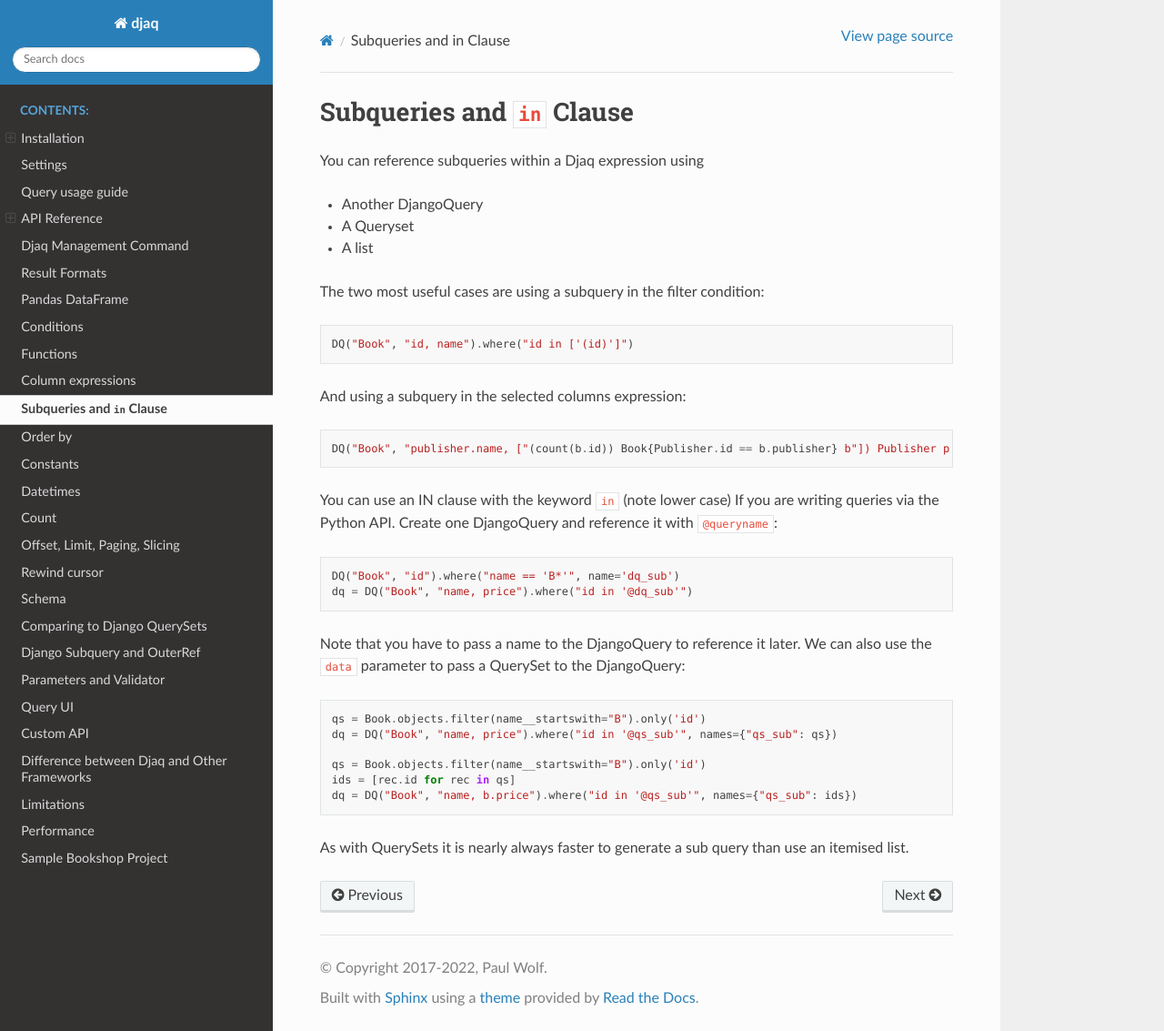
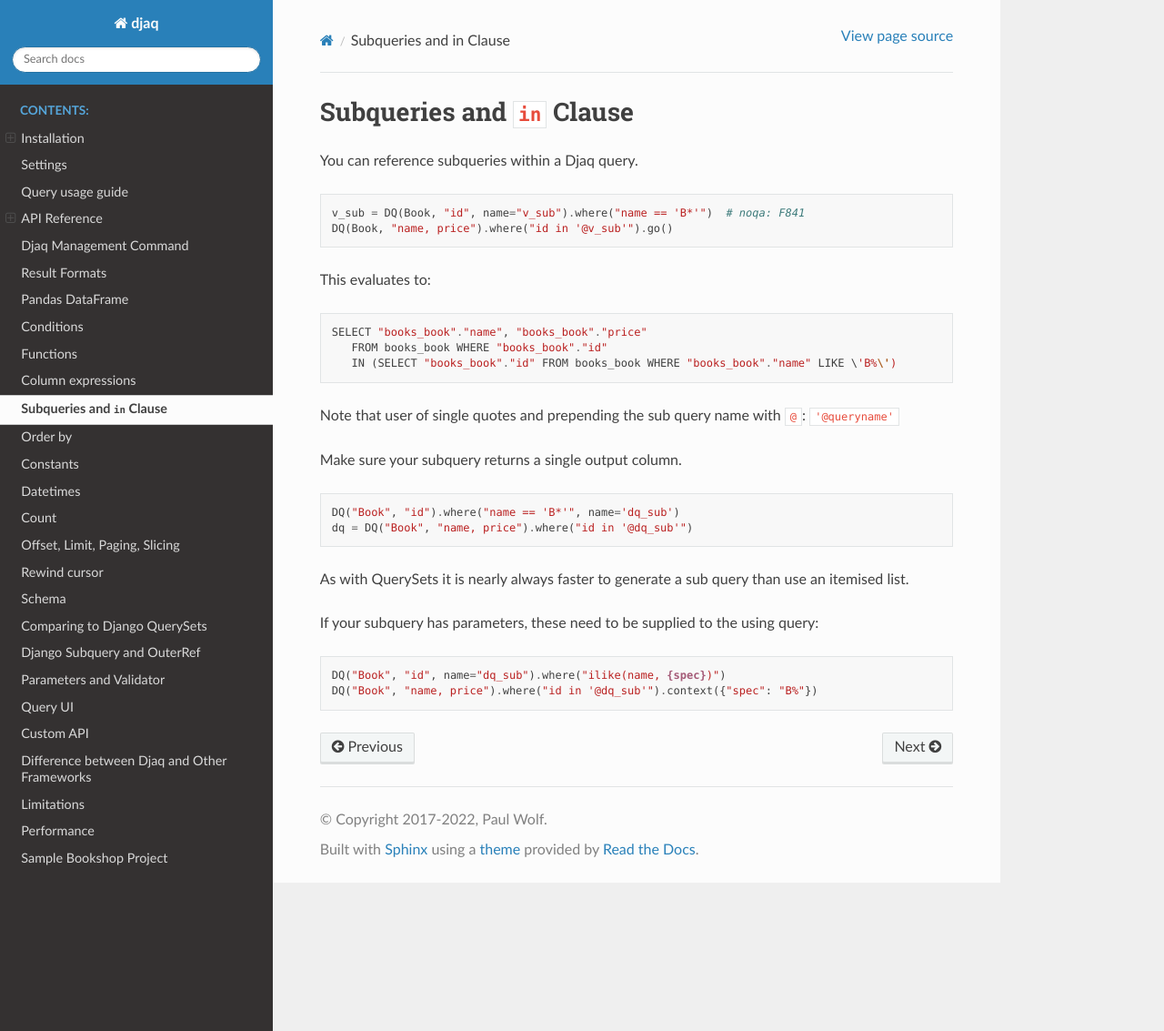
Before and after one commit to paul-wolf/djaq, a Sphinx documentation site: the page built from docs/subqueries.rst, in a window 1280 px wide and 1133 px high. Shown: the whole window at 91% size. Built offline with Sphinx 7.4.7 and the Read the Docs theme 2.0.0, drawn with Linux system fonts in a browser that asks for light colours.

Commit message:
Make subqueries work

```diff
--- a/docs/querysets.rst
+++ b/docs/querysets.rst
@@ -91,7 +91,7 @@ with Djaq, you just do the obvious, change the operator:
 
 .. code:: python
 
-   DQ("Book").where("name == 'Bar*' or pubdate.year > 2020")
+   DQ("Book").where("ilike(name, 'Bar%') or pubdate.year > 2020")
 
 Both QuerySets and DjaqQuerys let you add conditions incrementally:
 
--- a/docs/subqueries.rst
+++ b/docs/subqueries.rst
@@ -1,45 +1,36 @@
 Subqueries and ``in`` Clause
 ============================
 
-You can reference subqueries within a Djaq expression using
-
--  Another DjangoQuery
--  A Queryset
--  A list
-
-The two most useful cases are using a subquery in the filter condition:
+You can reference subqueries within a Djaq query.
 
 .. code:: python
 
-   DQ("Book", "id, name").where("id in ['(id)']")
+   v_sub = DQ(Book, "id", name="v_sub").where("name == 'B*'")  # noqa: F841
+   DQ(Book, "name, price").where("id in '@v_sub'").go()
 
-And using a subquery in the selected columns expression:
+This evaluates to:
 
-.. code:: python
+::
 
-   DQ("Book", "publisher.name, ["(count(b.id)) Book{Publisher.id == b.publisher} b"]) Publisher p')
+   SELECT "books_book"."name", "books_book"."price"
+      FROM books_book WHERE "books_book"."id"
+      IN (SELECT "books_book"."id" FROM books_book WHERE "books_book"."name" LIKE \'B%\')
 
-You can use an IN clause with the keyword ``in`` (note lower case) If
-you are writing queries via the Python API. Create one DjangoQuery and
-reference it with ``@queryname``:
+Note that user of single quotes and prepending the sub query name with ``@``:  ``'@queryname'``
+
+Make sure your subquery returns a single output column.
 
 .. code:: python
 
    DQ("Book", "id").where("name == 'B*'", name='dq_sub')
    dq = DQ("Book", "name, price").where("id in '@dq_sub'")
 
-Note that you have to pass a name to the DjangoQuery to reference it
-later. We can also use the ``data`` parameter to pass a QuerySet to the
-DjangoQuery:
+As with QuerySets it is nearly always faster to generate a sub query
+than use an itemised list.
+
+If your subquery has parameters, these need to be supplied to the using query:
 
 .. code:: python
 
-   qs = Book.objects.filter(name__startswith="B").only('id')
-   dq = DQ("Book", "name, price").where("id in '@qs_sub'", names={"qs_sub": qs})
-
-   qs = Book.objects.filter(name__startswith="B").only('id')
-   ids = [rec.id for rec in qs]
-   dq = DQ("Book", "name, b.price").where("id in '@qs_sub'", names={"qs_sub": ids})
-
-As with QuerySets it is nearly always faster to generate a sub query
-than use an itemised list.
+   DQ("Book", "id", name="dq_sub").where("ilike(name, {spec})")
+   DQ("Book", "name, price").where("id in '@dq_sub'").context({"spec": "B%"})
```
Also changed, not shown: docs/column_expressions.rst (line endings or trailing spaces), 2 other files.
